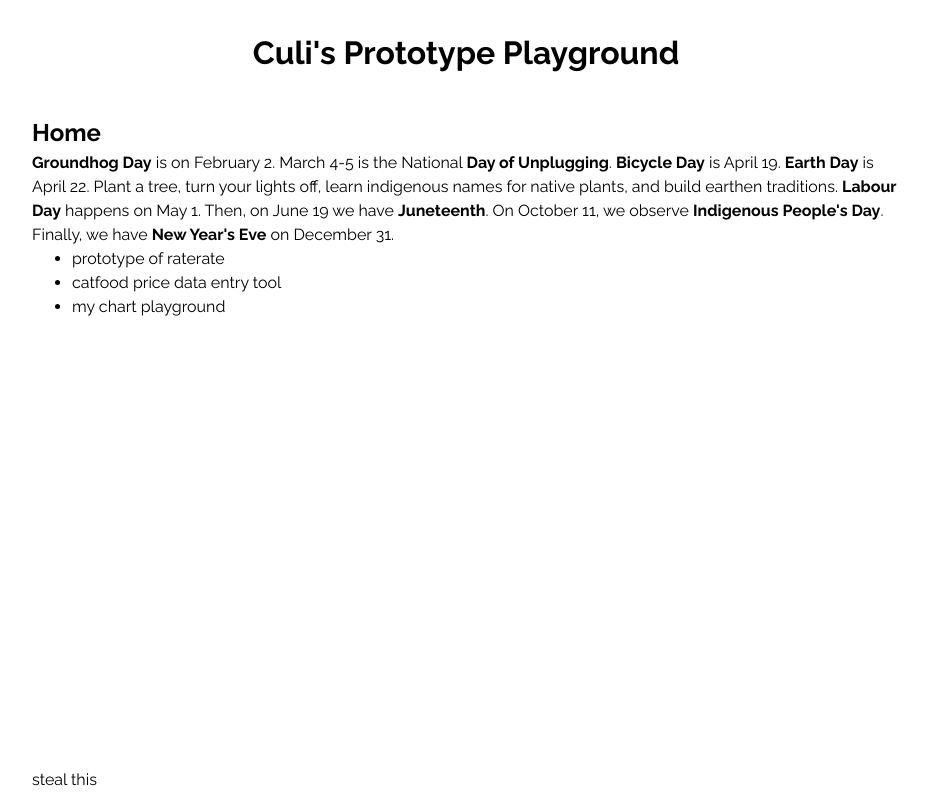
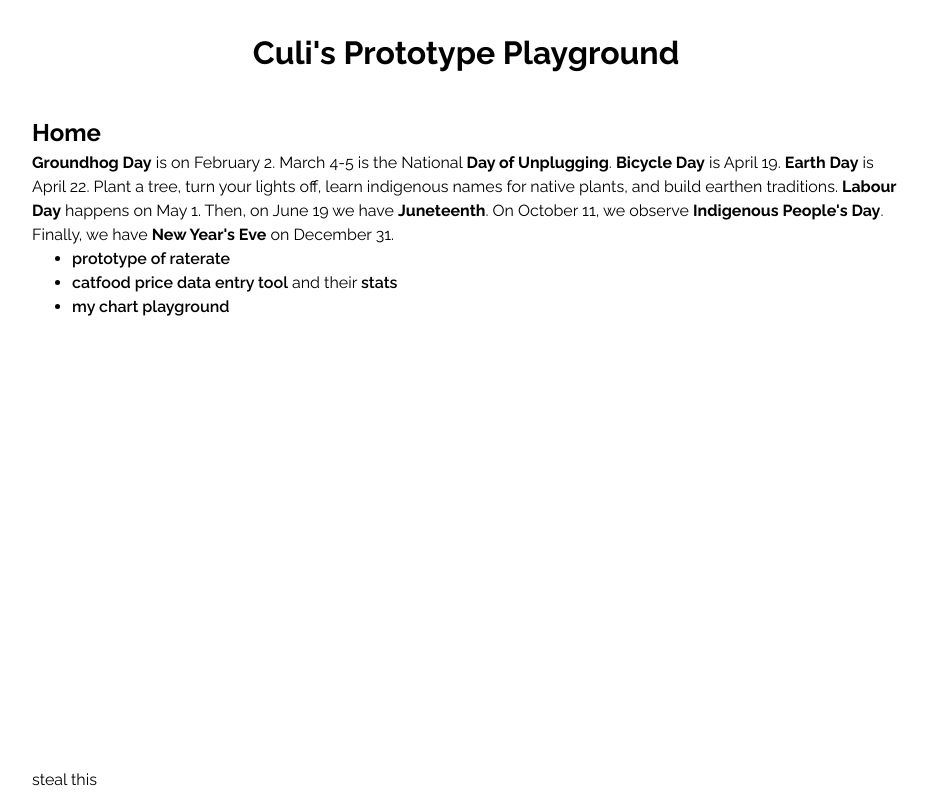
Before and after one commit to tif-calin/react-play, a React app: page / in a window 1280 px wide. Shown: the whole page, without its empty margins (174-1102 px from the left). Built offline with nearby package versions, Linux system fonts and the light colour scheme.

Commit message:
style list a bit

```diff
--- a/src/views/home/Home.tsx
+++ b/src/views/home/Home.tsx
@@ -1,6 +1,19 @@
 import React from 'react';
 import { Link } from 'react-router-dom';
+import styled from 'styled-components';
 import PageTitle from '../../components/layout/PageTitle';
+
+const StyledList = styled.ul`
+  & a {
+    color: var(--blue);
+    font-weight: 600;
+    transition: color 0.1s ease-in-out;
+
+    &:hover {
+      color: inherit;
+    }
+  }
+`;
 
 const Home = () => {
   return (
@@ -9,17 +22,17 @@ const Home = () => {
       <p>
        <b>Groundhog Day</b> is on February 2. March 4-5 is the National <b>Day of Unplugging</b>. <b>Bicycle Day</b> is April 19. <b>Earth Day</b> is April 22. Plant a tree, turn your lights off, learn indigenous names for native plants, and build earthen traditions. <b>Labour Day</b> happens on May 1. Then, on June 19 we have <b>Juneteenth</b>. On October 11, we observe <b>Indigenous People&apos;s Day</b>. Finally, we have <b>New Year's Eve</b> on December 31.
       </p>
-      <ul>
+      <StyledList>
         <li>
           <Link to="/rate">prototype of raterate</Link>
         </li>
         <li>
-          <Link to="/catfood">catfood price data entry tool</Link>
+          <Link to="/catfood">catfood price data entry tool</Link> and their <Link to="/catfood/stats">stats</Link>
         </li>
         <li>
           <Link to="/charts">my chart playground</Link>
         </li>
-      </ul>
+      </StyledList>
     </>
   )
 };
```
